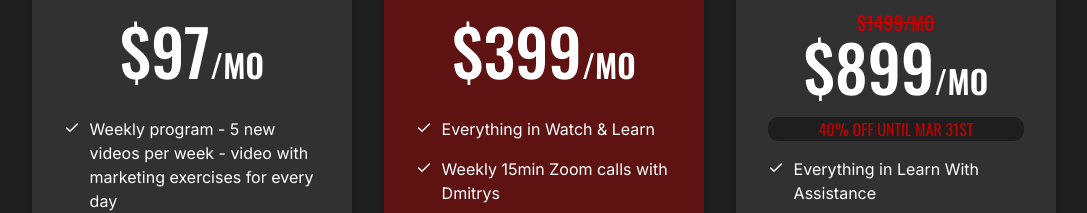
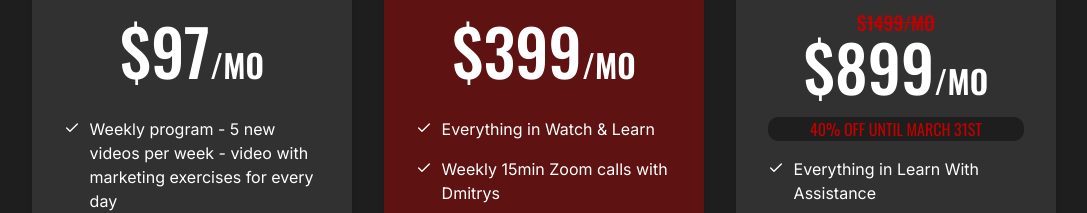
Before and after one commit to Salty-s-Media/mymarketingfitness, a Next.js app: page / in a window 1280 px wide. Shown: the part 2858-3071 px from the top of the page, without its empty margins (96-1183 px from the left). Built offline with nearby package versions, Linux system fonts and the light colour scheme.

Commit message:
c6: price

```diff
--- a/_components/pricing/pricing.tsx
+++ b/_components/pricing/pricing.tsx
@@ -145,7 +145,7 @@ export const Pricing = () => {
                   borderRadius: "10px",
                 }}
               >
-                40% off until Mar 31st
+                40% off until March 31st
               </p>
               <div className={styles.midcont}>
                 <div className={styles.featureList}>
```
